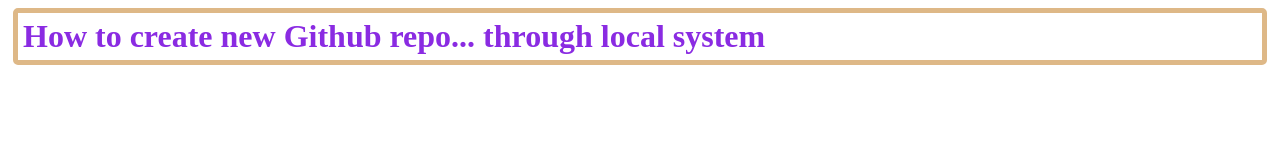
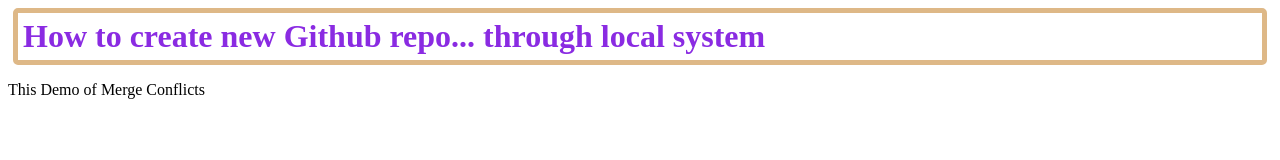
Before and after one commit to KUSH-TRAMBADIYA/Demo-Project, a plain HTML site: page index.html in a window 1280 px wide. Drawn offline with Linux system fonts and the light colour scheme.

Commit message:
Merge conflict Demo

```diff
--- a/index.html
+++ b/index.html
@@ -9,5 +9,6 @@
 <body>
 
     <h1>How to create new Github repo... through local system </h1>
+    <p>This Demo of Merge Conflicts</p>
 </body>
 </html>
```
